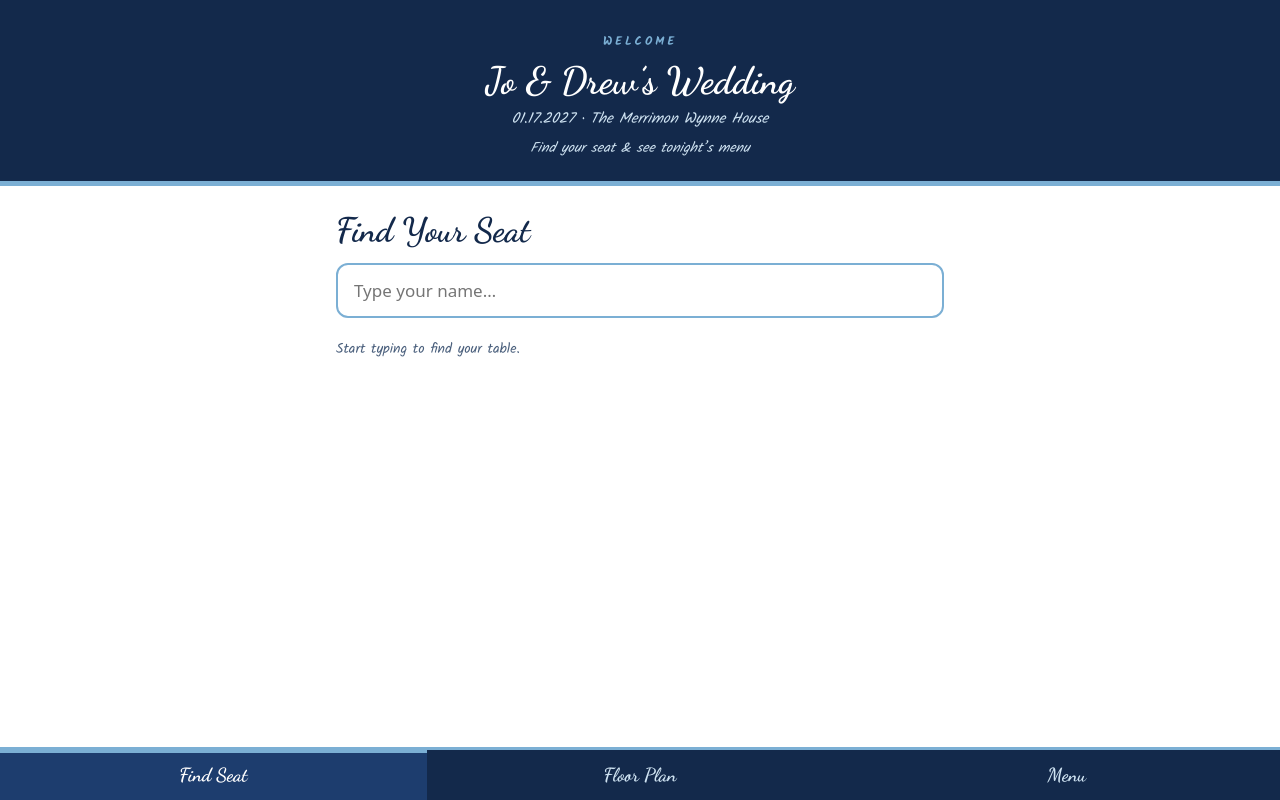
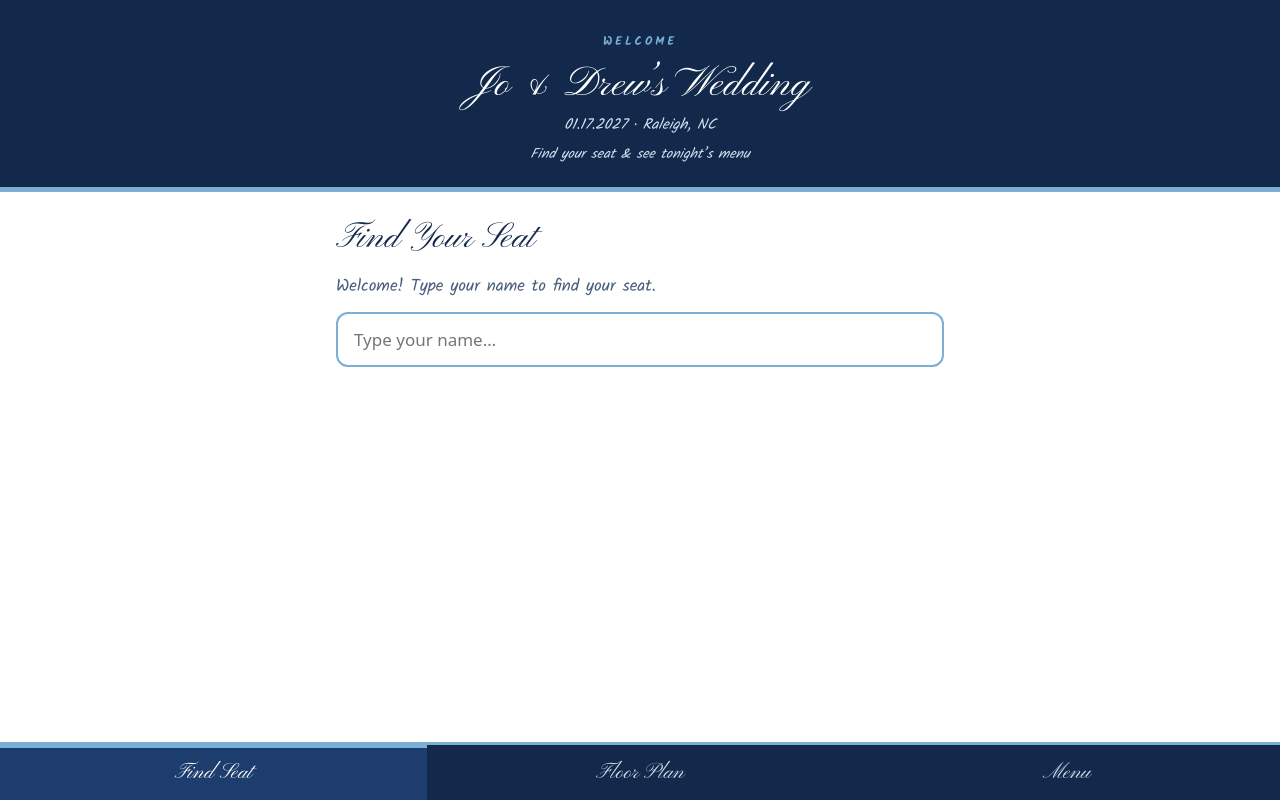
Before and after one commit to kwonjo/wedding, a plain HTML site: page index.html in a window 1280 px wide. Drawn offline with Linux system fonts and the light colour scheme.

Commit message:
Add files via upload
new font

```diff
--- a/index.html
+++ b/index.html
@@ -3,8 +3,8 @@
 <head>
 <meta charset="utf-8">
 <meta name="viewport" content="width=device-width, initial-scale=1, viewport-fit=cover">
-<link href="https://fonts.googleapis.com/css2?family=Dancing+Script:wght@600;700&family=Kalam:wght@300;400;700&display=swap" rel="stylesheet">
-<title>Jo Kwon &amp; Drew Smith’s Wedding – Seating & Menu</title>
+<link href="https://fonts.googleapis.com/css2?family=Pinyon+Script&family=Kalam:wght@300;400;700&display=swap" rel="stylesheet">
+<title>Jo &amp; Drew’s Wedding – Seating & Menu</title>
 <style>
 :root{--bg:#fff;--card:#f2f8fc;--ink:#13294B;--mute:#4a5f7c;--blue:#7BAFD4;--navy:#13294B;--line:#d3e3f0;--onblue:#13294B;
 box-sizing:border-box;padding-top:env(safe-area-inset-top,0px)}
@@ -44,8 +44,8 @@ nav a{flex:1;text-align:center;padding:14px 4px;color:#cfe3f2;text-decoration:no
 nav a.on{color:#fff;background:#1d3d6e;box-shadow:inset 0 3px #7BAFD4}
 body,input,.card,.hint,.chip,.dish span,.menu h3,header small{font-family:Kalam,"Segoe Print","Bradley Hand",cursive}
 svg .lbl,svg .fl{font-family:Kalam,"Segoe Print",cursive}
-header h1,h2,.dish b,.badge,nav a{font-family:"Dancing Script","Brush Script MT",cursive;font-weight:700}
-header h1{font-size:38px;line-height:1.1}h2{font-size:34px}.dish b{font-size:25px}.badge{font-size:18px}nav a{font-size:19px}
+header h1,h2,.dish b,.badge,nav a{font-family:"Pinyon Script","Brush Script MT",cursive;font-weight:400}
+header h1{font-size:42px;line-height:1.15}h2{font-size:36px}.dish b{font-size:27px}.badge{font-size:20px}nav a{font-size:22px}
 .menu h3{font-weight:700;letter-spacing:.12em}
 .mapwrap{overflow-x:auto}body.planner svg{min-width:560px}
 #planner{display:none;margin-top:14px}body.planner #planner{display:block}
@@ -63,13 +63,14 @@ body.planner .guest,body.planner svg,.ghost,.h{-webkit-user-select:none;user-sel
 </style>
 </head>
 <body>
-<header><small>Welcome</small><h1>Jo &amp; Drew’s Wedding</h1><p>01.17.2027 · The Merrimon Wynne House</p><p style="margin-top:6px;font-size:14px">Find your seat &amp; see tonight’s menu</p></header>
+<header><small>Welcome</small><h1>Jo &amp; Drew’s Wedding</h1><p>01.17.2027 · Raleigh, NC</p><p style="margin-top:6px;font-size:14px">Find your seat &amp; see tonight’s menu</p></header>
 <main>
 <section id="seating" class="on">
 <h2>Find Your Seat</h2>
+<p class="hint" style="font-size:17px;margin:0 0 12px">Welcome! Type your name to find your seat.</p>
 <input type="search" id="q" placeholder="Type your name…" autocomplete="off">
 <div class="res" id="res"></div>
-<p class="hint" id="qhint">Start typing to find your table.</p>
+<p class="hint" id="qhint"></p>
 </section>
 
 <section id="map">
```
